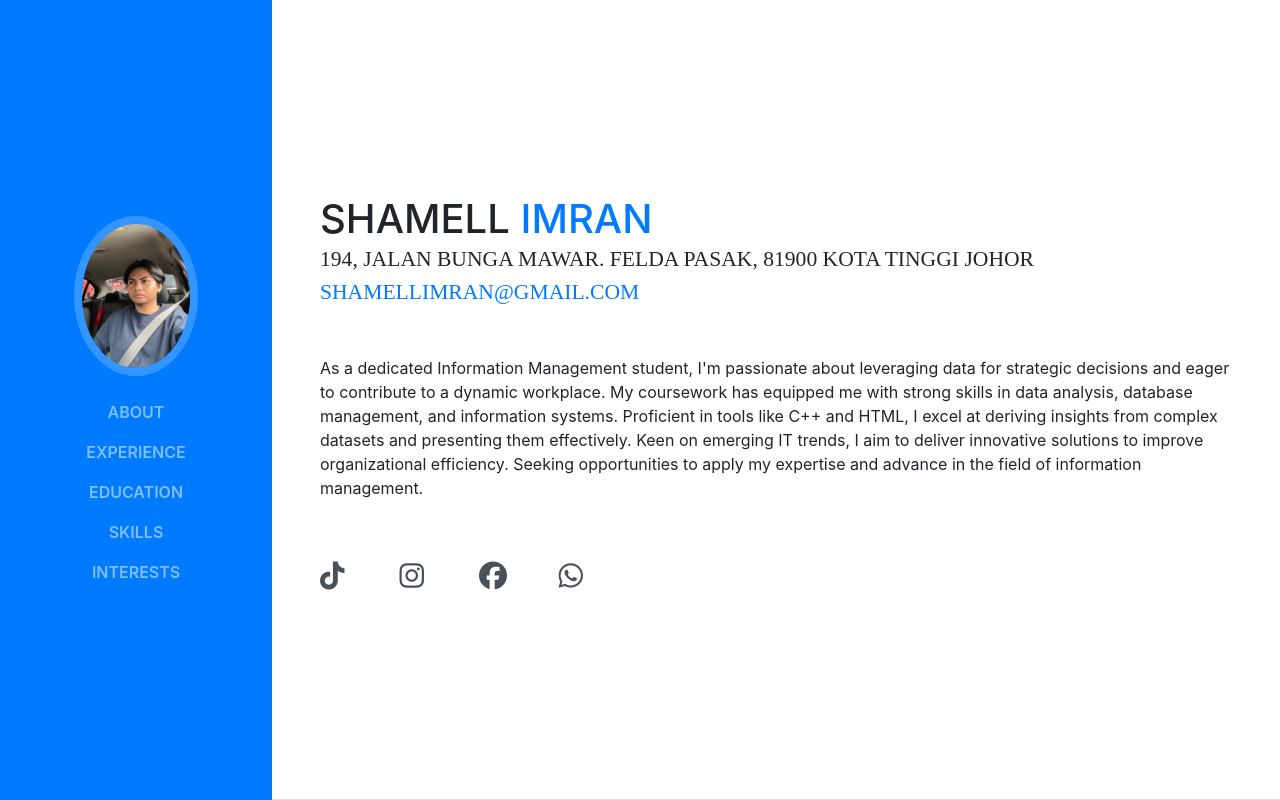
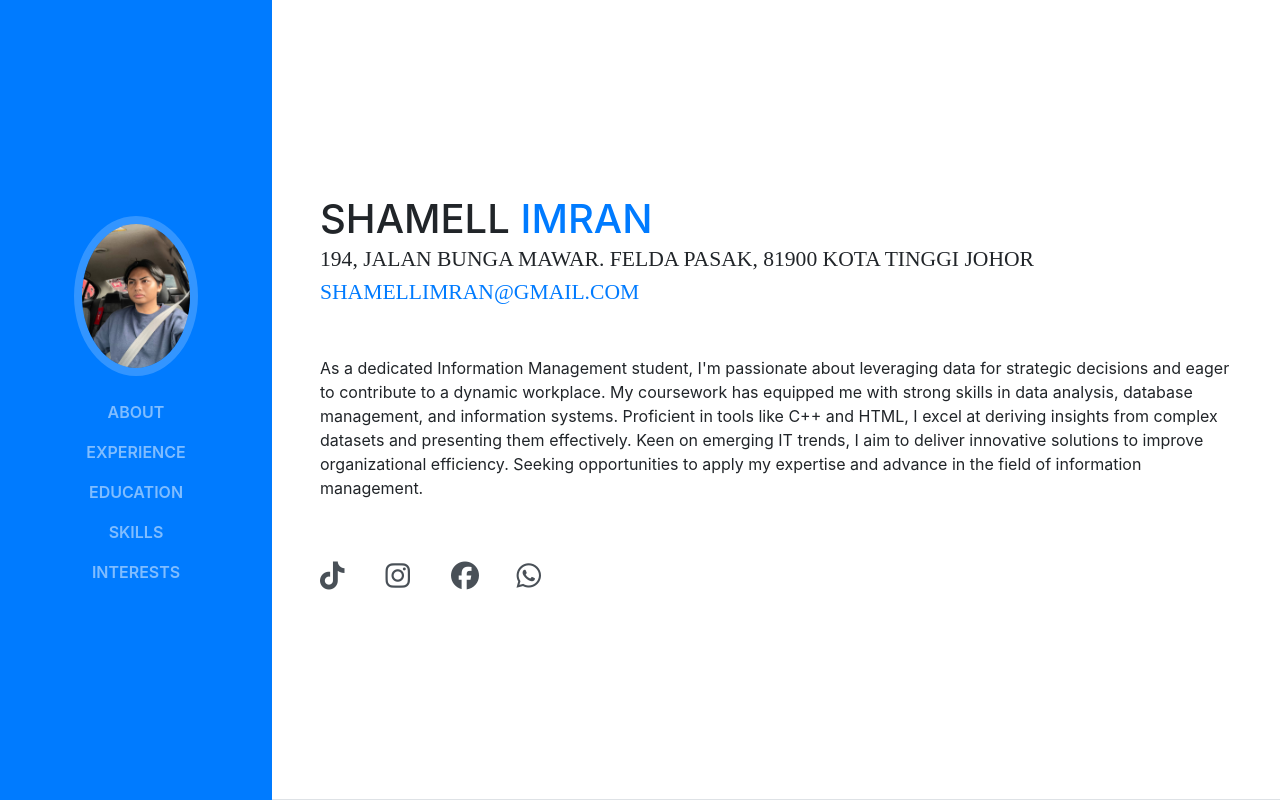
Before and after one commit to shamellimran/myresume, a website with bundled scripts: page index.html in a window 1280 px wide. Built offline with nearby package versions, Linux system fonts and the light colour scheme; files whose address does not match are found by name; a web font is replaced by a local one.

Commit message:
Update index.html

```diff
--- a/index.html
+++ b/index.html
@@ -43,7 +43,7 @@
     <link rel="stylesheet" href="https://cdnjs.cloudflare.com/ajax/libs/font-awesome/6.7.1/css/all.min.css" integrity="sha512-5Hs3dF2AEPkpNAR7UiOHba+lRSJNeM2ECkwxUIxC1Q/FLycGTbNapWXB4tP889k5T5Ju8fs4b1P5z/iB4nMfSQ==" crossorigin="anonymous" referrerpolicy="no-referrer" />
     <link href="https://fonts.googleapis.com/css?family=Saira+Extra+Condensed:100,200,300,400,500,600,700,800,900" rel="stylesheet">
     <link href="https://fonts.googleapis.com/css?family=Open+Sans:300,300i,400,400i,600,600i,700,700i,800,800i" rel="stylesheet">
-    <link href="vendor/font-awesome/css/font-awesome.min.css" rel="stylesheet">
+    <link href="font-awesome.min.css" rel="stylesheet">
     <link href="devicons.min.css" rel="stylesheet">
     <link href="simple-line-icons.css" rel="stylesheet">
     <link href="resume.min.css" rel="stylesheet">
```
